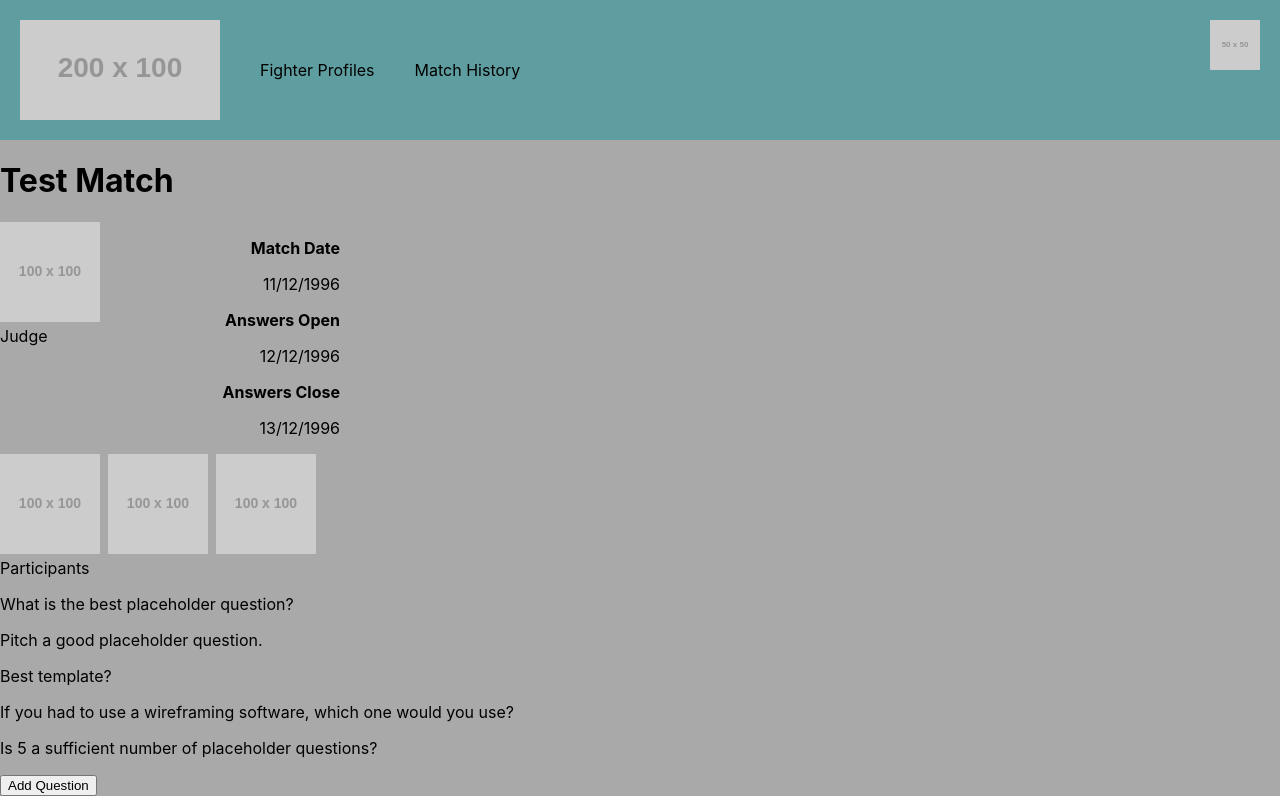
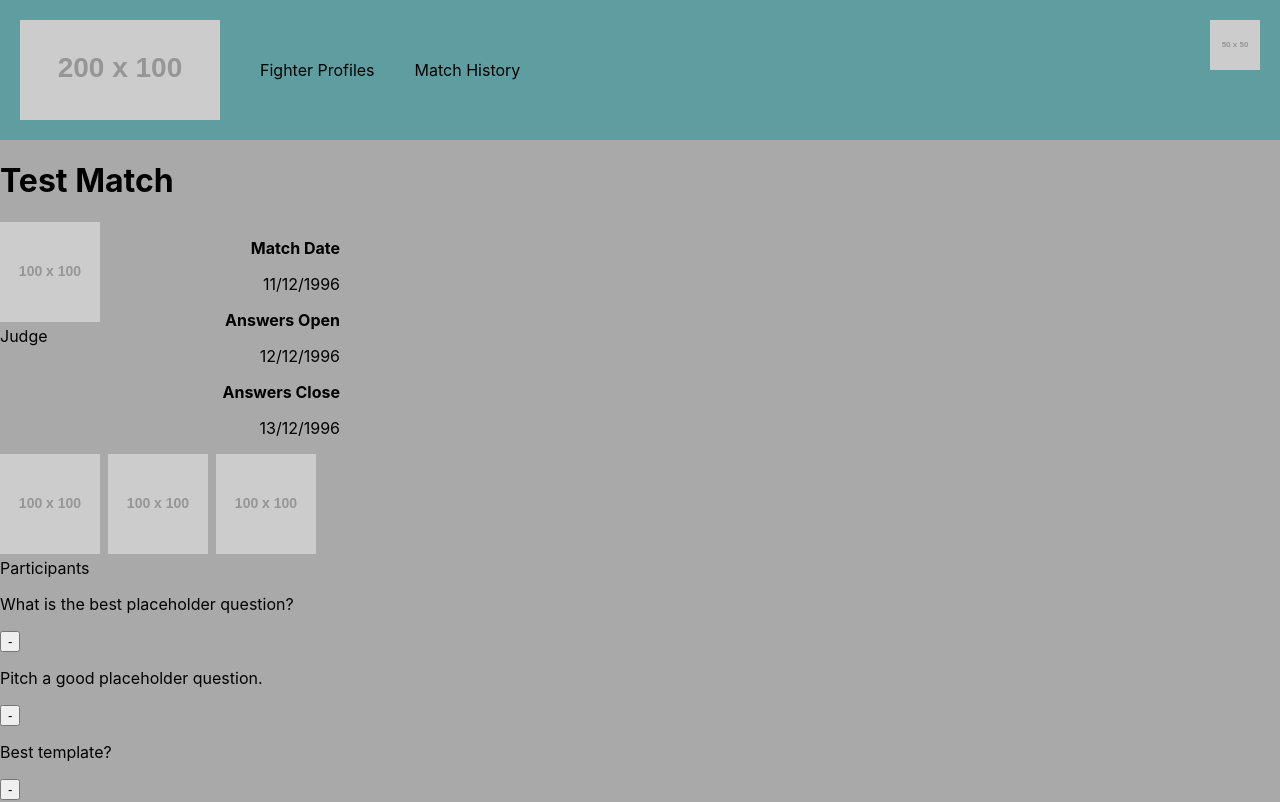
Before and after one commit to rhystaj/game-fights-web-app, a React (Create React App) app in the folder code/game-fights/: page / in a window 1280 px wide. Shown: the top 802 px of the page. Built offline with nearby package versions, Linux system fonts and the light colour scheme.

Commit message:
Add delete buttons next to questions (they're not working properly yet though)

```diff
--- a/code/game-fights/src/components/match_management/question_management/QuestionsComponent.jsx
+++ b/code/game-fights/src/components/match_management/question_management/QuestionsComponent.jsx
@@ -10,7 +10,10 @@ class Questions extends LoadingComponent{
     }
 
     renderQuestion(question, number){
-        return (<p key={number}>{question}</p>);
+        //It may be the case that this method is not being called directy from the map
+        //function as below, in which case it will not need a key, so do not give it a
+        //key if no question number has been passed.
+        return <p key={number === undefined ? null : number}>{question}</p>;
     }
 
     renderLoaded(){
--- a/code/game-fights/src/components/match_management/question_management/QuestionsEditor.jsx
+++ b/code/game-fights/src/components/match_management/question_management/QuestionsEditor.jsx
@@ -43,6 +43,20 @@ class QuestionsEditor extends QuestionsComponent{
         });
     }
 
+    onDeleteQuestion = e => {
+
+        console.log("Deleting");
+
+        let newQuestionsArray = Array.from(this.state.questions);
+
+        console.log(newQuestionsArray);
+
+        newQuestionsArray.splice(e.target.questionnumber, 1);
+
+        this.setState({questions: newQuestionsArray});
+
+    }
+
     /**
      * Render a text edit for adding questions along with confirm and cancel buttons.
      */
@@ -56,15 +70,29 @@ class QuestionsEditor extends QuestionsComponent{
         )
     }
 
+    renderQuestion(question, number){
+        //Render a delete button alongside each question.
+        return (
+            <div key={number}>
+                {super.renderQuestion(question)}
+                <button onClick={this.onDeleteQuestion} questionnumber={number}>-</button>
+            </div>
+        )
+
+    }
+
     renderLoaded(){
         return(
             <div>
-                {super.renderLoaded()}
+                {super.renderLoaded() /* Render the questions as normal.*/}
+
                 {this.state.addingQuestion ? this.renderQuestionEntry() : null}
+
                 {this.state.showingQuestionSubmissionError ?
                     <p style={{color: "red"}}>There was an error submitting the question.</p>
                     : null
                 }
+
                 <button
                     onClick={this.addQuestion}
                     disabled={this.state.addingQuestion}>
```
